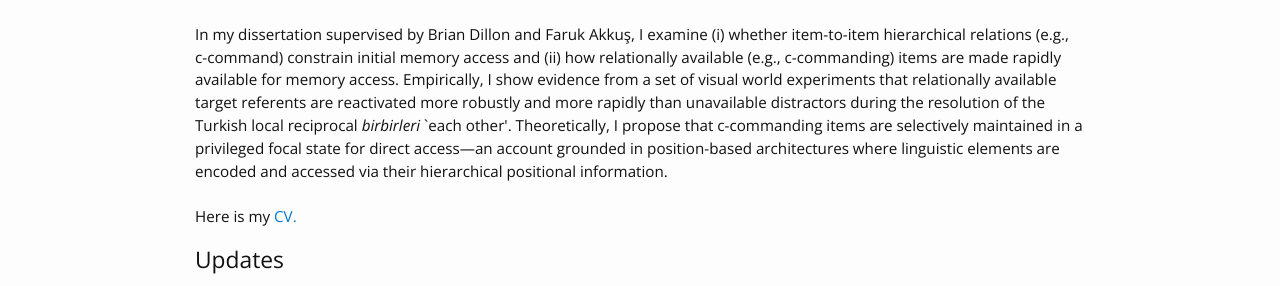
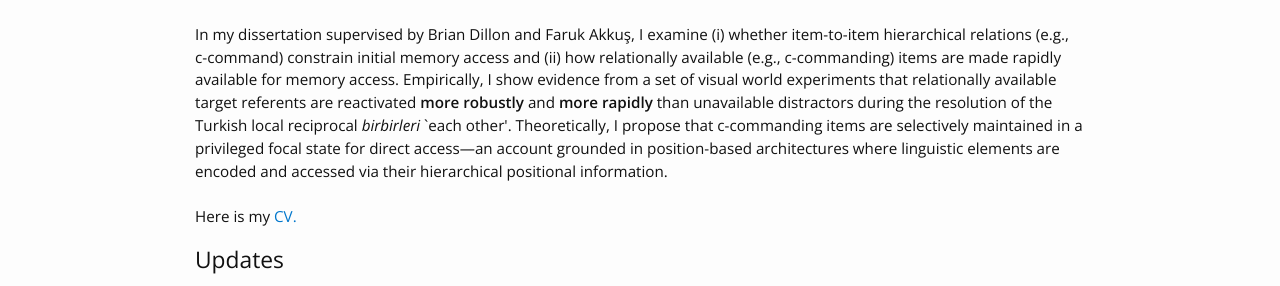
Before and after one commit to ozgebakay/ozgebakay.github.io, a Jekyll site: the page built from index.html, in a window 1280 px wide. Shown: the part 446-732 px from the top of the page. Built offline with Jekyll 4.4.1, drawn with Linux system fonts in a browser that asks for light colours.

```diff
--- a/index.html
+++ b/index.html
@@ -14,7 +14,7 @@ I am a psycholinguist, specializing on how people understand language in real-ti
 
 Before coming to UMass, I got my BA and MA from the Foreign Language Education Department at Boğaziçi University in İstanbul, Turkey. My MA thesis was on <a href="https://drive.google.com/file/d/14g6h468X45LS5cQqZ8u38hscxFIGchVK/view" target="_blank">Processing Turkish center-embeddings: an investigation of case interference and prosodic phrase lengths</a>.<br><br>
 
-In my dissertation supervised by Brian Dillon and Faruk Akkuş, I examine (i) whether item-to-item hierarchical relations (e.g., c-command) constrain initial memory access and (ii) how relationally available (e.g., c-commanding) items are made rapidly available for memory access. Empirically, I show evidence from a set of visual world experiments that relationally available target referents are reactivated more robustly and more rapidly than unavailable distractors during the resolution of the Turkish local reciprocal <i>birbirleri</i> `each other'. Theoretically, I propose that c-commanding items are selectively maintained in a privileged focal state for direct access&mdash;an account grounded in position-based architectures where linguistic elements are encoded and accessed via their hierarchical positional information. <br><br>
+In my dissertation supervised by Brian Dillon and Faruk Akkuş, I examine (i) whether item-to-item hierarchical relations (e.g., c-command) constrain initial memory access and (ii) how relationally available (e.g., c-commanding) items are made rapidly available for memory access. Empirically, I show evidence from a set of visual world experiments that relationally available target referents are reactivated <b>more robustly</b> and <b>more rapidly</b> than unavailable distractors during the resolution of the Turkish local reciprocal <i>birbirleri</i> `each other'. Theoretically, I propose that c-commanding items are selectively maintained in a privileged focal state for direct access&mdash;an account grounded in position-based architectures where linguistic elements are encoded and accessed via their hierarchical positional information. <br><br>
 
 Here is my <a href="/OzgeBakay_CV.pdf">CV.</a></p>
 
```
